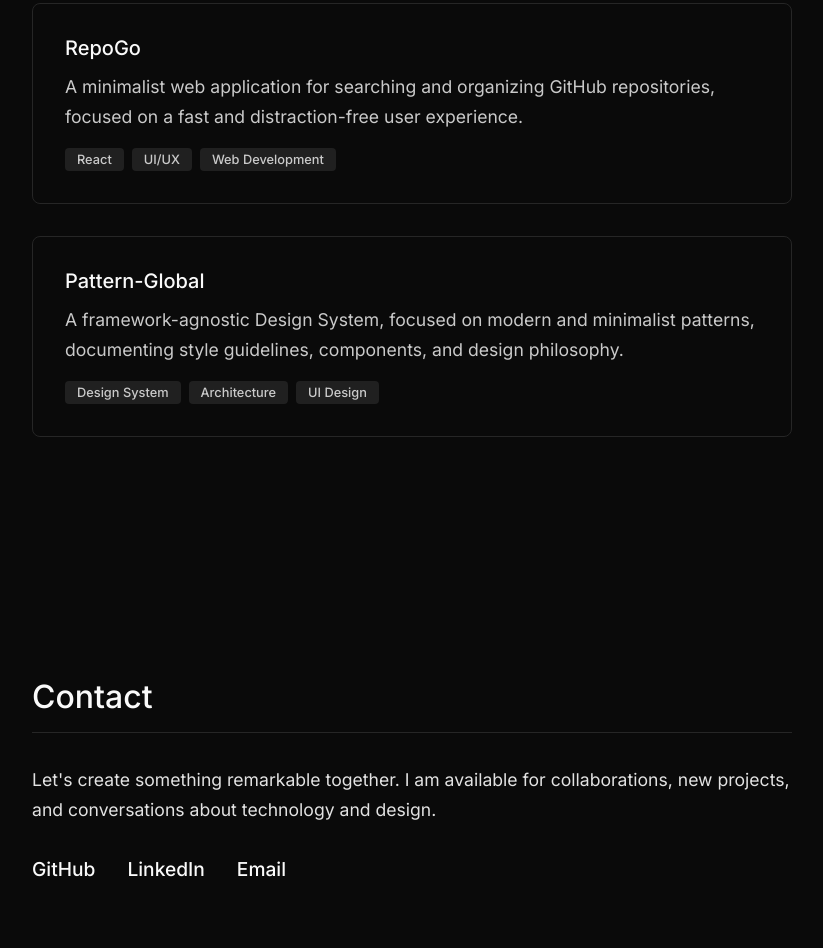
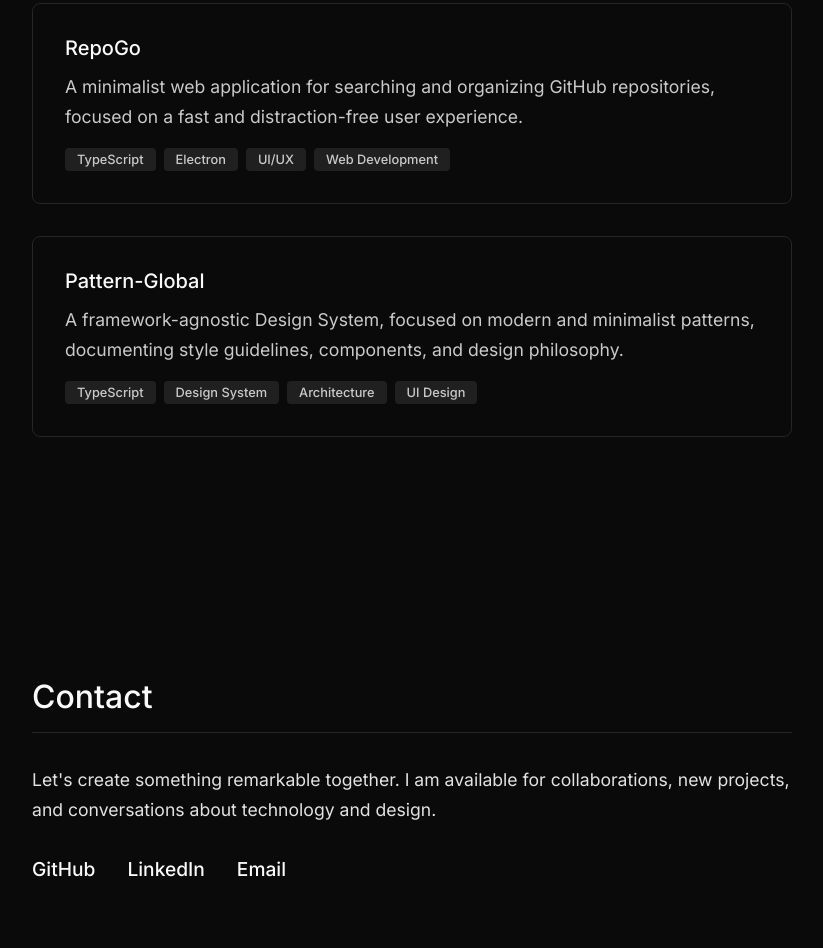
Before and after one commit to OlaLeonardoAmaral/portfolio, a plain HTML site: page index.html in a window 1280 px wide. Shown: the part 4169-5117 px from the top of the page, without its empty margins (228-1051 px from the left). Drawn offline with nearby package versions, Linux system fonts and the light colour scheme.

Commit message:
feat: update project tags on landing page
This commit updates the project tags for RepoGo and Pattern-Global on the landing page.

- RepoGo: Replaced "React" and "Web Development" tags with "TypeScript", "Electron", and "Desktop Development" to more accurately reflect the project's tech stack and target platform.
- Pattern-Global: Added "TypeScript" tag to reflect the project's tech stack. Also updated "Architecture" tag to "Design System" to better reflect the project's purpose.

```diff
--- a/index.html
+++ b/index.html
@@ -449,15 +449,17 @@
                     <h3>RepoGo</h3>
                     <p data-key="project2Desc">A minimalist web application for searching and organizing GitHub repositories, focused on a fast and distraction-free user experience.</p>
                     <div class="tags">
-                        <span class="tag">React</span>
+                        <span class="tag">TypeScript</span>
+                        <span class="tag">Electron</span>
                         <span class="tag">UI/UX</span>
-                        <span class="tag" data-key="tagWebDev">Web Development</span>
+                        <span class="tag" data-key="tagWebDev">Desktop Development</span>
                     </div>
                 </li>
                 <li class="project-item">
                     <h3>Pattern-Global</h3>
                     <p data-key="project3Desc">A framework-agnostic Design System, focused on modern and minimalist patterns, documenting style guidelines, components, and design philosophy.</p>
                     <div class="tags">
+                        <span class="tag">TypeScript</span>
                         <span class="tag">Design System</span>
                         <span class="tag" data-key="tagArchitecture">Architecture</span>
                         <span class="tag">UI Design</span>
```
